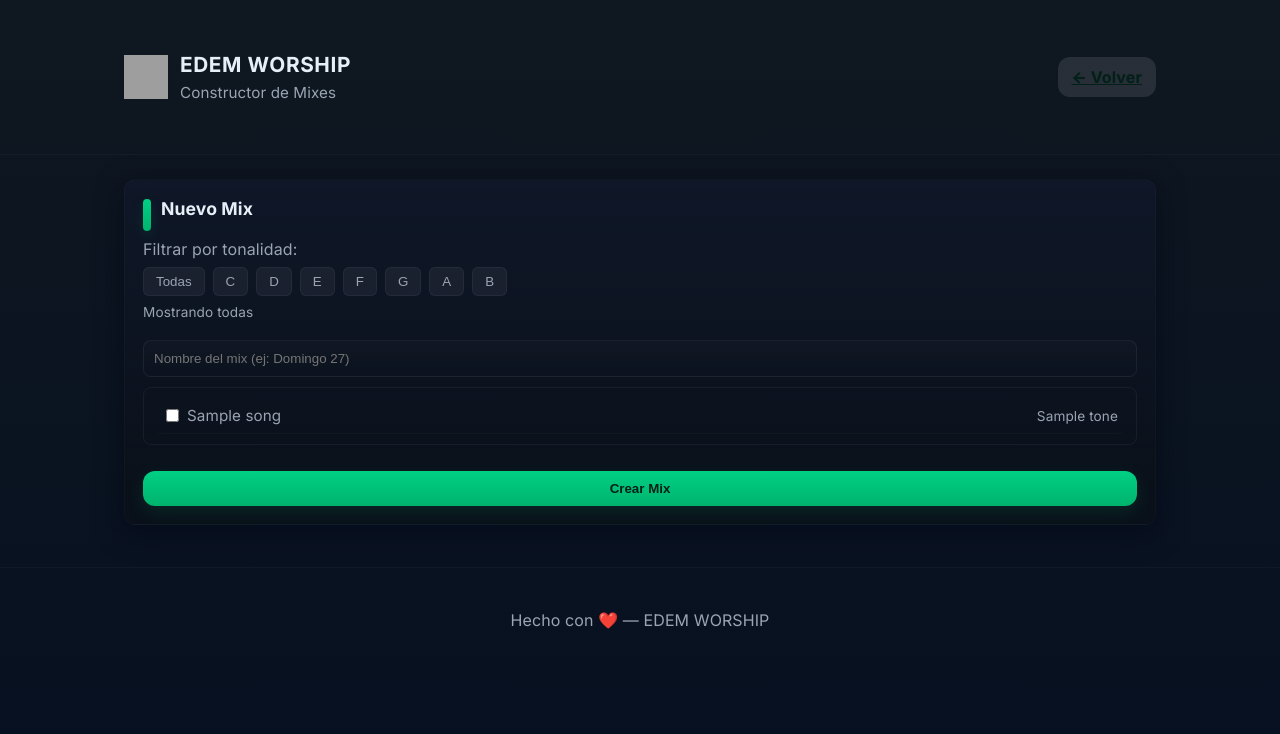
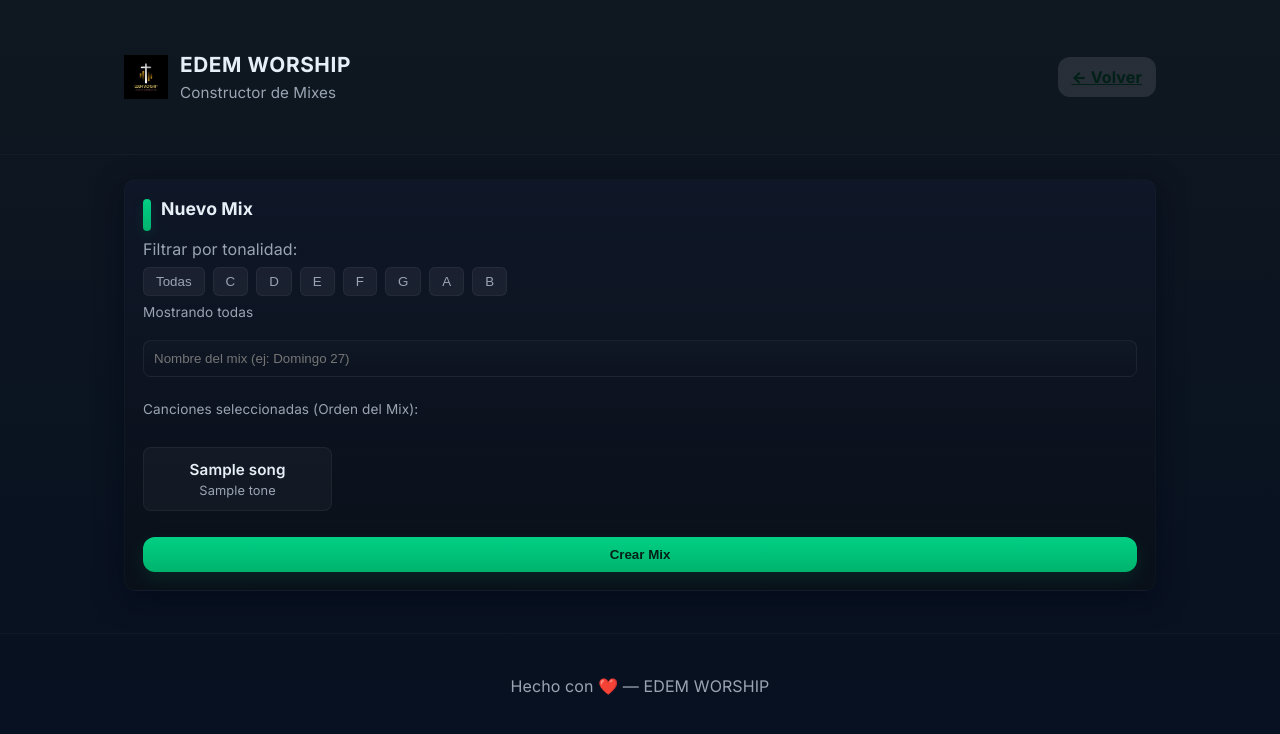
Before and after one commit to Carlosesosa23/edem-worship, a Flask app: template templates/builder.html in a window 1280 px wide. Shown: the top 734 px of the page. Run offline with Flask 3, Linux system fonts and the light colour scheme; the template is opened without the code that fills it: most values are stand-ins (such as "Sample title", 1, 10 or a date in 2020); some libraries are stand-ins or nearby versions; grey boxes are pictures that could not be loaded.

Commit message:
Actualizar pagina builder

```diff
--- a/templates/builder.html
+++ b/templates/builder.html
@@ -31,7 +31,7 @@
             <div class="brand">
                 <a href="/"
                     style="text-decoration:none; color: inherit; display: flex; align-items: center; gap: 12px;">
-                    <img src="{{ url_for('static', filename='img/logo.png') }}" class="logo" alt="logo">
+                    <img src="{{ url_for('static', filename='img/logo.jpg') }}" class="logo" alt="logo">
                     <div>
                         <h1>EDEM WORSHIP</h1>
                         <p class="tagline">Constructor de Mixes</p>
@@ -67,15 +67,22 @@
             <form method="POST" action="/add_mix" class="form">
                 <input name="mix_name" placeholder="Nombre del mix (ej: Domingo 27)" required>
 
-                <div class="checkbox-grid"
-                    style="max-height: 400px; overflow-y: auto; padding: 10px; border: 1px solid rgba(255,255,255,0.05); border-radius: 8px;">
+                <!-- Reordering UI -->
+                <p class="muted-small" style="margin-bottom:8px">Canciones seleccionadas (Orden del Mix):</p>
+                <div id="mix-preview-list"></div>
+                <input type="hidden" name="ordered_songs" id="ordered_songs_input">
+
+                <div class="song-select-grid" style="max-height: 500px; overflow-y: auto;">
                     {% for s in songs %}
-                    <label class="checkbox song-option" data-tones="{{ s.tones|join(',') }}"
-                        style="width: 100%; display: flex; align-items: center; padding: 8px; border-bottom: 1px solid rgba(255,255,255,0.02)">
-                        <input type="checkbox" name="songs" value="{{ s.name }}">
-                        <span style="flex:1">{{ s.name }}</span>
-                        <span class="muted-small">{{ s.tones|join(', ') }}</span>
-                    </label>
+                    <div class="song-select-card song-option" data-tones="{{ s.tones|join(',') }}"
+                        onclick="toggleSongMix('{{ s.name }}')">
+                        <input type="checkbox" name="songs" value="{{ s.name }}" style="display:none">
+                        <div class="song-card-inner">
+                            <div class="check-icon">✓</div>
+                            <div style="font-weight:600; font-size:0.95rem; margin-bottom:4px">{{ s.name }}</div>
+                            <div class="muted-small" style="font-size:0.8rem">{{ s.tones|join(', ') }}</div>
+                        </div>
+                    </div>
                     {% endfor %}
                 </div>
 
@@ -87,6 +94,7 @@
     <footer class="site-footer">
         <div class="container">Hecho con ❤️ — EDEM WORSHIP</div>
     </footer>
+    <script src="{{ url_for('static', filename='js/mix_builder.js') }}"></script>
 </body>
 
 </html>
```
